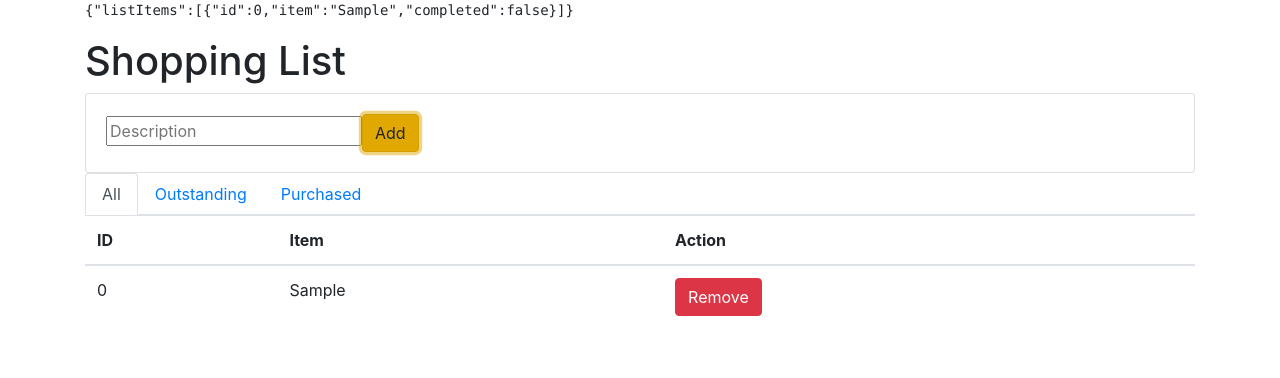
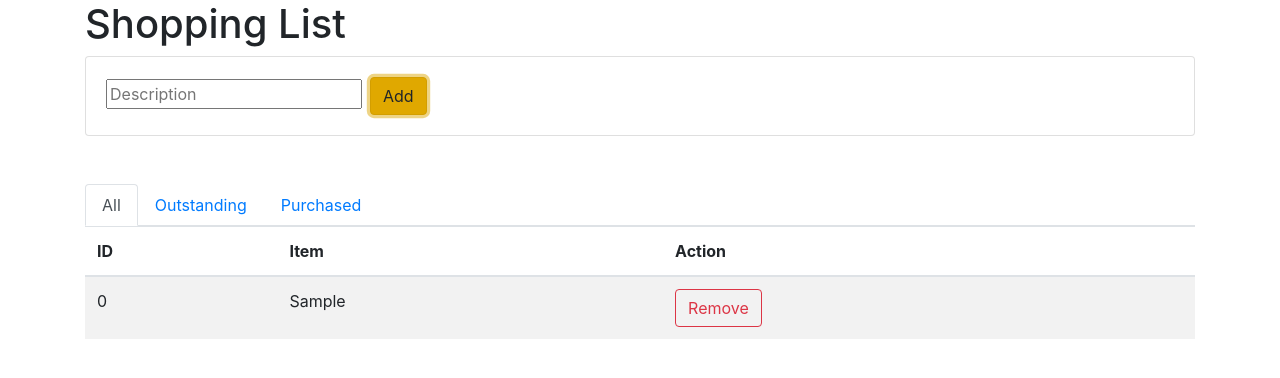
Before and after one commit to deltadesign/redux-shop-list, a React (Create React App) app: page / in a window 1280 px wide. Both pictures are taken after typing "Sample" into the empty fields and a click on the button "Add". Shown: the top 378 px of the page. Built offline with nearby package versions, Linux system fonts and the light colour scheme.

Commit message:
stlye changes

```diff
--- a/src/App.js
+++ b/src/App.js
@@ -4,6 +4,8 @@ import Container from 'react-bootstrap/Container';
 import AddItem from './components/addItem';
 import ListContainer from './components/ListContainer';
 import NavLink from './components/navLinks'
+
+// import './App.css';
 
 
 class App extends React.Component {
@@ -69,7 +71,7 @@ class App extends React.Component {
   return (
      <>
       <Container>
-        <pre>{JSON.stringify(this.state)}</pre>
+        {/* <pre>{JSON.stringify(this.state)}</pre> */}
 
         <h1>Shopping List</h1>
 
--- a/src/components/ListContainer.js
+++ b/src/components/ListContainer.js
@@ -8,7 +8,7 @@ class ListContainer extends React.Component {
 
   render() {
     return (
-      <Table>
+      <Table striped>
         <thead>
           <tr>
             <th>ID</th>
--- a/src/components/addItem.js
+++ b/src/components/addItem.js
@@ -46,7 +46,7 @@ listId = 0;
   render () {
   return (
 
-      <Card>
+      <Card className="mb-5">
         <Card.Body>
 
           <Form onSubmit = {(e) => {this.submitHandler(e)}}>
@@ -58,7 +58,7 @@ listId = 0;
             onChange = { (e) => this.changeHandler(e) }>
           </input>
 
-          <Button variant = "warning" type = "submit">Add</Button>
+          <Button variant = "warning" type = "submit" className = "ml-2" >Add</Button>
 
           </Form>
 
--- a/src/components/listItem.js
+++ b/src/components/listItem.js
@@ -19,7 +19,7 @@ class ListItem extends React.Component {
         </td>
 
         <td>
-        <Button variant="danger" onClick = {this.props.remove}>Remove</Button>
+        <Button variant="outline-danger" onClick = {this.props.remove}>Remove</Button>
         </td>
 
       </tr>
```
